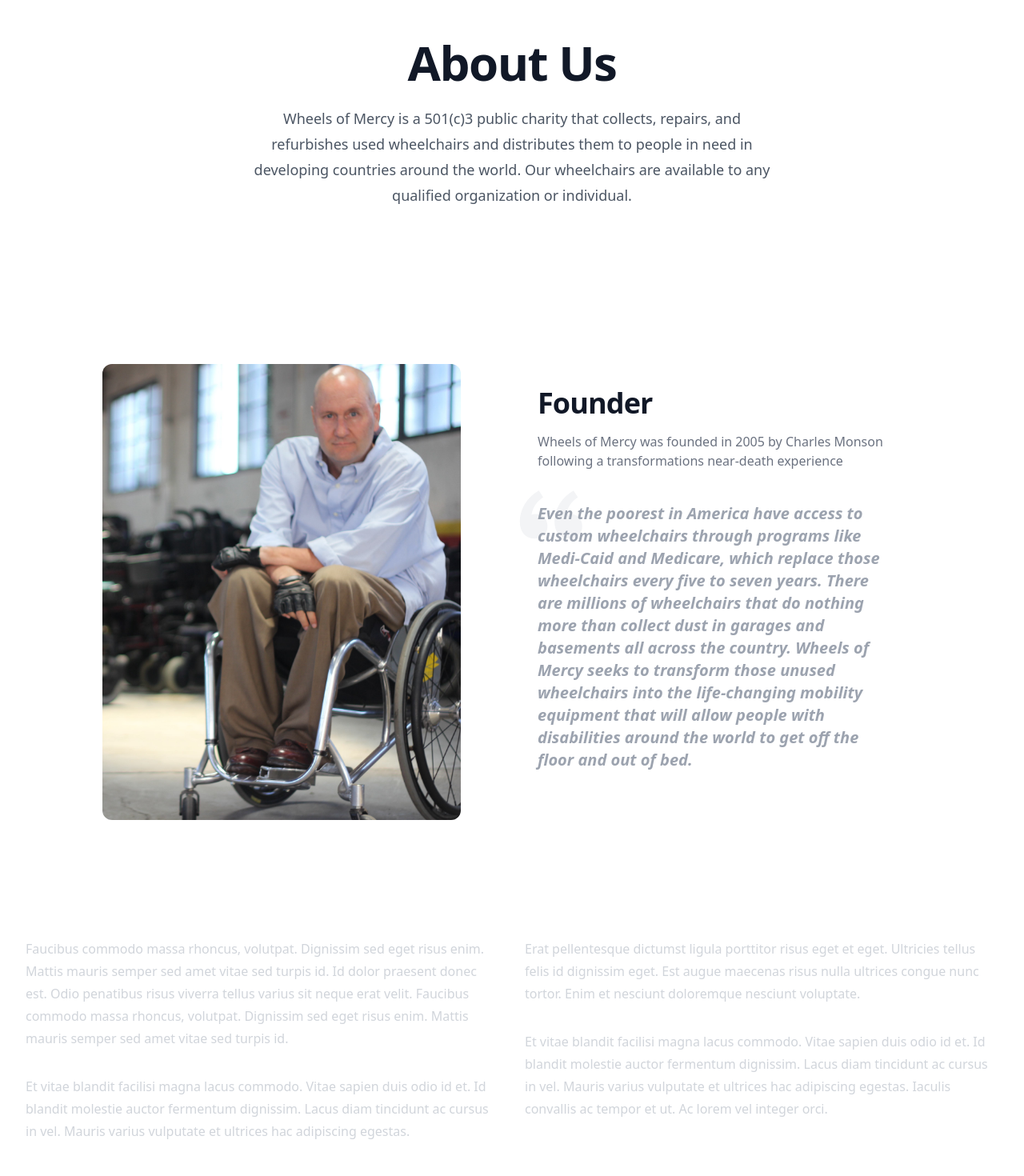
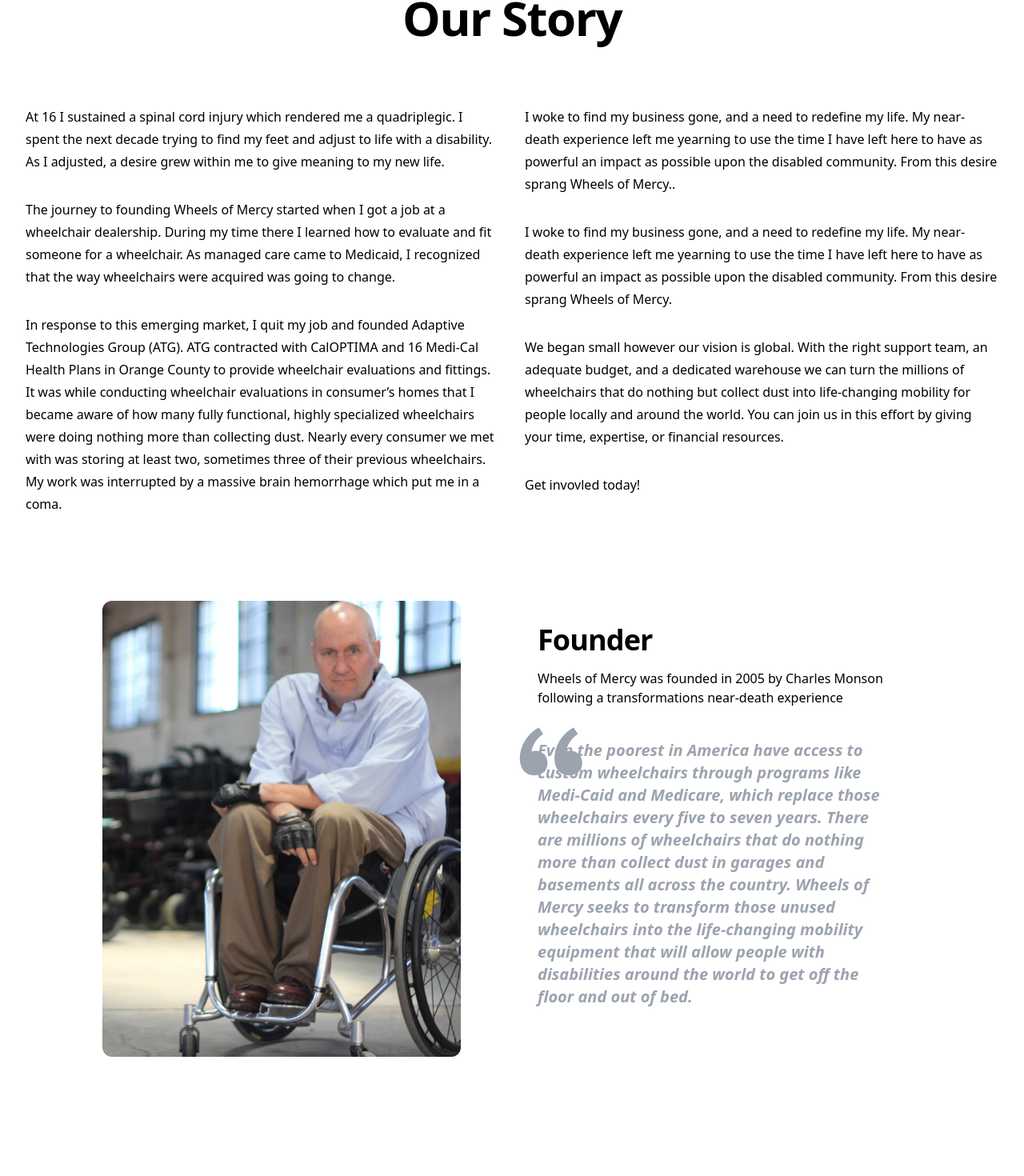
Before and after one commit to zachcygan/wheels-of-mercy, a Next.js app: page /about in a window 1280 px wide. Shown: the part 168-1638 px from the top of the page at 80% size. Built offline with nearby package versions, Linux system fonts and the light colour scheme.

Commit message:
added custom 404 not found page, still needs work

```diff
--- a/src/app/about/page.tsx
+++ b/src/app/about/page.tsx
@@ -1,19 +1,13 @@
 'use client'
 import Founded from '../../components/founded'
+import OurStory from '../../components/ourStory'
+import AboutUs from '../../components/aboutUs'
 
 export default function About() {
     return (
         <div className='bg-white'>
-            <div className="bg-white px-6 py-24 sm:py-32 lg:px-8">
-                <div className="mx-auto max-w-2xl text-center">
-                    <h2 className="mt-2 text-4xl font-bold tracking-tight text-gray-900 sm:text-6xl">About Us</h2>
-                    <p className="mt-6 text-lg leading-8 text-gray-600">
-                        Wheels of Mercy is a 501(c)3 public charity that collects, repairs, and refurbishes used wheelchairs and
-                        distributes them to people in need in developing countries around the world. Our wheelchairs are available
-                        to any qualified organization or individual.
-                    </p>
-                </div>
-            </div>
+            <AboutUs />
+            <OurStory />
             <Founded />
         </div>
 
--- a/src/app/layout.tsx
+++ b/src/app/layout.tsx
@@ -18,7 +18,7 @@
 }) {
   return (
     <html lang="en">
-      <body className=''>
+      <body className='bg-white'>
         <header className='mx-auto bg-w pt-2 pb-2'>
           <Navbar />
         </header>
--- /dev/null
+++ b/src/app/not-found.tsx
@@ -0,0 +1,24 @@
+'use client'
+
+export default function NotFound() {
+    return(
+        <main className="grid min-h-full place-items-center bg-white px-6 py-24 sm:py-32 lg:px-8">
+        <div className="text-center">
+          <p className="text-base font-semibold text-indigo-600">404</p>
+          <h1 className="mt-4 text-3xl font-bold tracking-tight text-gray-900 sm:text-5xl">Page not found</h1>
+          <p className="mt-6 text-base leading-7 text-gray-600">Sorry, we couldn’t find the page you’re looking for.</p>
+          <div className="mt-10 flex items-center justify-center gap-x-6">
+            <a
+              href="#"
+              className="rounded-md bg-indigo-600 px-3.5 py-2.5 text-sm font-semibold text-white shadow-sm hover:bg-indigo-500 focus-visible:outline focus-visible:outline-2 focus-visible:outline-offset-2 focus-visible:outline-indigo-600"
+            >
+              Go back home
+            </a>
+            <a href="#" className="text-sm font-semibold text-gray-900">
+              Contact support <span aria-hidden="true">&rarr;</span>
+            </a>
+          </div>
+        </div>
+      </main>
+    )
+}
--- /dev/null
+++ b/src/components/aboutUs.tsx
@@ -0,0 +1,9 @@
+'use client'
+
+export default function AboutUs() {
+    return(
+        <div>
+
+        </div>
+    )
+}
--- a/src/components/footer.tsx
+++ b/src/components/footer.tsx
@@ -4,9 +4,9 @@
     main: [
       { name: 'About', href: '/about' },
       { name: 'Support', href: '/support' },
-      { name: 'Volunteers', href: '#' },
       { name: 'Get Involved', href: '#' },
       { name: 'Donate', href: '#' },
+      { name: 'Frequently Asked Questions', href: '/faq' },
       { name: 'Contact', href: '#' },
     ],
   }
--- a/src/components/founded.tsx
+++ b/src/components/founded.tsx
@@ -4,7 +4,7 @@
 export default function Founded() {
   return (
     <div>
-      <div className="bg-white max-w-5xl mx-auto mb-20">
+      <div className="bg-white max-w-5xl pt-10 mx-auto mb-20">
         <section aria-labelledby="features-heading" className="relative flex flex-col items-center lg:flex-row">
           <div className="lg:w-1/2 lg:pr-4 xl:pr-16">
             <Image
@@ -47,37 +47,6 @@
           </div>
         </section>
       </div>
-      <div className="mx-auto mt-20 max-w-7xl px-6 lg:px-8">
-          <div className="mx-auto max-w-2xl lg:mx-0 lg:max-w-none">
-            <div className="grid max-w-xl grid-cols-1 gap-8 text-base leading-7 text-gray-300 lg:max-w-none lg:grid-cols-2">
-              <div>
-                <p>
-                  Faucibus commodo massa rhoncus, volutpat. Dignissim sed eget risus enim. Mattis mauris semper sed amet
-                  vitae sed turpis id. Id dolor praesent donec est. Odio penatibus risus viverra tellus varius sit neque
-                  erat velit. Faucibus commodo massa rhoncus, volutpat. Dignissim sed eget risus enim. Mattis mauris
-                  semper sed amet vitae sed turpis id.
-                </p>
-                <p className="mt-8">
-                  Et vitae blandit facilisi magna lacus commodo. Vitae sapien duis odio id et. Id blandit molestie
-                  auctor fermentum dignissim. Lacus diam tincidunt ac cursus in vel. Mauris varius vulputate et ultrices
-                  hac adipiscing egestas.
-                </p>
-              </div>
-              <div>
-                <p>
-                  Erat pellentesque dictumst ligula porttitor risus eget et eget. Ultricies tellus felis id dignissim
-                  eget. Est augue maecenas risus nulla ultrices congue nunc tortor. Enim et nesciunt doloremque nesciunt
-                  voluptate.
-                </p>
-                <p className="mt-8">
-                  Et vitae blandit facilisi magna lacus commodo. Vitae sapien duis odio id et. Id blandit molestie
-                  auctor fermentum dignissim. Lacus diam tincidunt ac cursus in vel. Mauris varius vulputate et ultrices
-                  hac adipiscing egestas. Iaculis convallis ac tempor et ut. Ac lorem vel integer orci.
-                </p>
-              </div>
-            </div>
-          </div>
-        </div>
     </div>
   )
 }
--- /dev/null
+++ b/src/components/ourStory.tsx
@@ -0,0 +1,68 @@
+'use client'
+
+export default function OurStory() {
+    return (
+        <div className='bg-white'>
+            <div className="bg-white px-6 py-14 sm:py-20 lg:px-8">
+                <div className="mx-auto max-w-2xl text-center">
+                    <h2 className="text-4xl font-bold tracking-tight text-gray-900 sm:text-6xl">Our Story</h2>
+                </div>
+            </div>
+            <div className="mx-auto max-w-7xl px-6 lg:px-8">
+                <div className="mx-auto max-w-2xl lg:mx-0 lg:max-w-none">
+                    <div className="grid max-w-xl grid-cols-1 gap-8 text-base leading-7 text-gray-500 lg:max-w-none lg:grid-cols-2">
+                        <div>
+                            <p className="">
+                                At 16 I sustained a spinal cord injury which rendered me a quadriplegic. I spent the next
+                                decade trying to find my feet and adjust to life with a disability. As I adjusted, a desire
+                                grew within me to give meaning to my new life.
+                            </p>
+                            <p className="mt-8">
+                                The journey to founding Wheels of Mercy started when I got a job at a wheelchair
+                                dealership. During my time there I learned how to evaluate and fit someone for a
+                                wheelchair. As managed care came to Medicaid, I recognized that the way wheelchairs
+                                were acquired was going to change.
+                            </p>
+                            <p className="mt-8">
+                                In response to this emerging market, I quit my job and founded Adaptive Technologies
+                                Group (ATG). ATG contracted with CalOPTIMA and 16 Medi-Cal Health Plans in
+                                Orange County to provide wheelchair evaluations and fittings. It was while conducting
+                                wheelchair evaluations in consumer’s homes that I became aware of how many fully
+                                functional, highly specialized wheelchairs were doing nothing more than collecting dust.
+                                Nearly every consumer we met with was storing at least two, sometimes three of their
+                                previous wheelchairs. My work was interrupted by a massive brain hemorrhage which
+                                put me in a coma.
+                            </p>
+                        </div>
+                        <div>
+                            <p>
+                                I woke to find my business gone, and a need to redefine my life. My near-death
+                                experience left me yearning to use the time I have left here to have as powerful an
+                                impact as possible upon the disabled community. From this desire sprang Wheels of
+                                Mercy..
+                            </p>
+                            <p className="mt-8">
+                                I woke to find my business gone, and a need to redefine my life. My near-death
+                                experience left me yearning to use the time I have left here to have as powerful an
+                                impact as possible upon the disabled community. From this desire sprang Wheels of
+                                Mercy.
+                            </p>
+                            <p className="mt-8">
+                                We began small however our vision is global. With the right support team, an adequate
+                                budget, and a dedicated warehouse we can turn the millions of wheelchairs that do
+                                nothing but collect dust into life-changing mobility for people locally and around the
+                                world. You can join us in this effort by giving your time, expertise, or financial resources.
+                            </p>
+                            <p className="mt-8">
+                                Get invovled today!
+                            </p>
+                        </div>
+                    </div>
+                </div>
+            </div>
+            <div className='mx-auto max-w-7xl px-6 lg:px-8'>
+
+            </div>
+        </div>
+    )
+}
--- a/tailwind.config.js
+++ b/tailwind.config.js
@@ -7,12 +7,11 @@
   ],
   theme: {
     extend: {
-      backgroundColor: {
-        'w': '#ffffff',
-      },
       colors: {
         'accent': '#9ca3af',
         'primary': '#2E2E2E',
+        'gray': '#6b7280',
+
       },
     },
   },
```
